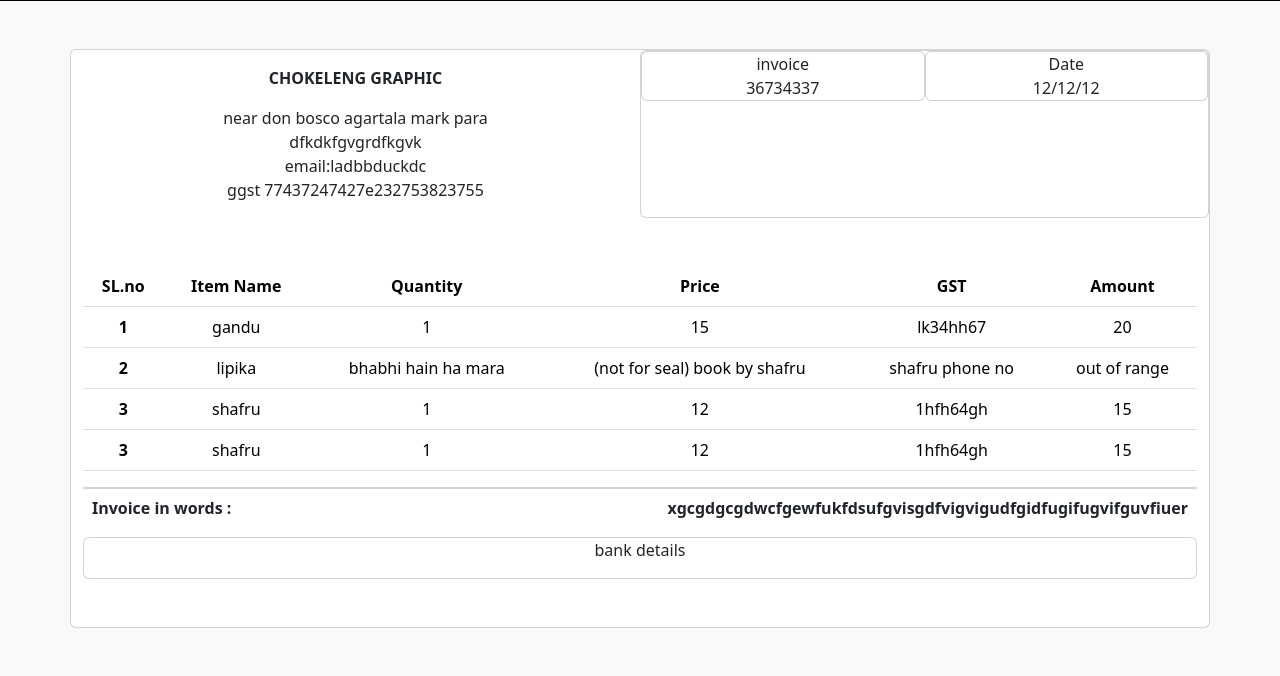
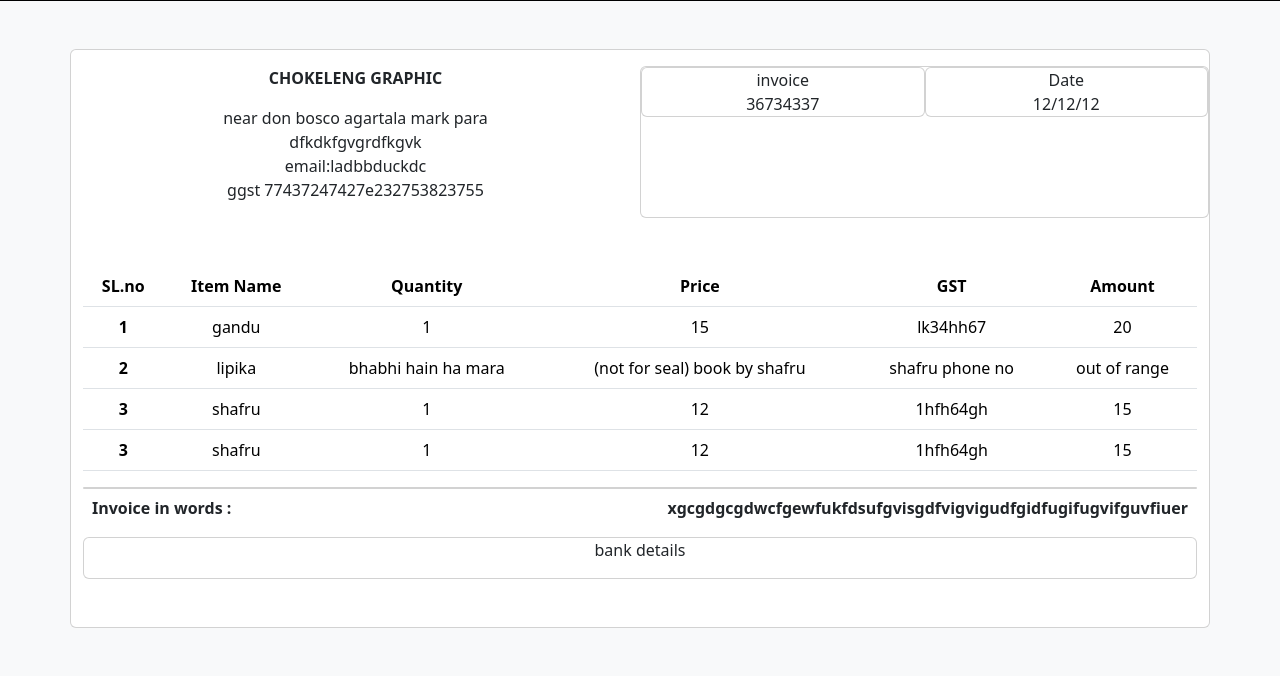
Before and after one commit to Alam-Monir/IdandBilling, a PHP site: page /Billing/ in a window 1280 px wide. Shown: the part 220-896 px from the top of the page. Run offline with PHP 8.4, Linux system fonts and the light colour scheme.

Commit message:
minor fix

```diff
--- a/Billing/index.php
+++ b/Billing/index.php
@@ -14,7 +14,7 @@
             ggst 77437247427e232753823755
         </div>
     </div>
-    <div class="col-sm-5 offset-sm-2 col-md-6 offset-md-0 card position-relative">
+    <div class="col-sm-5 offset-sm-2 col-md-6 offset-md-0 card position-relative mt-3">
         <div class="card w-50 position-absolute top-0 start-0">invoice<br>36734337</div>
 
         <div class="card w-50 position-absolute top-0 end-0">Date<br>12/12/12</div>
```
